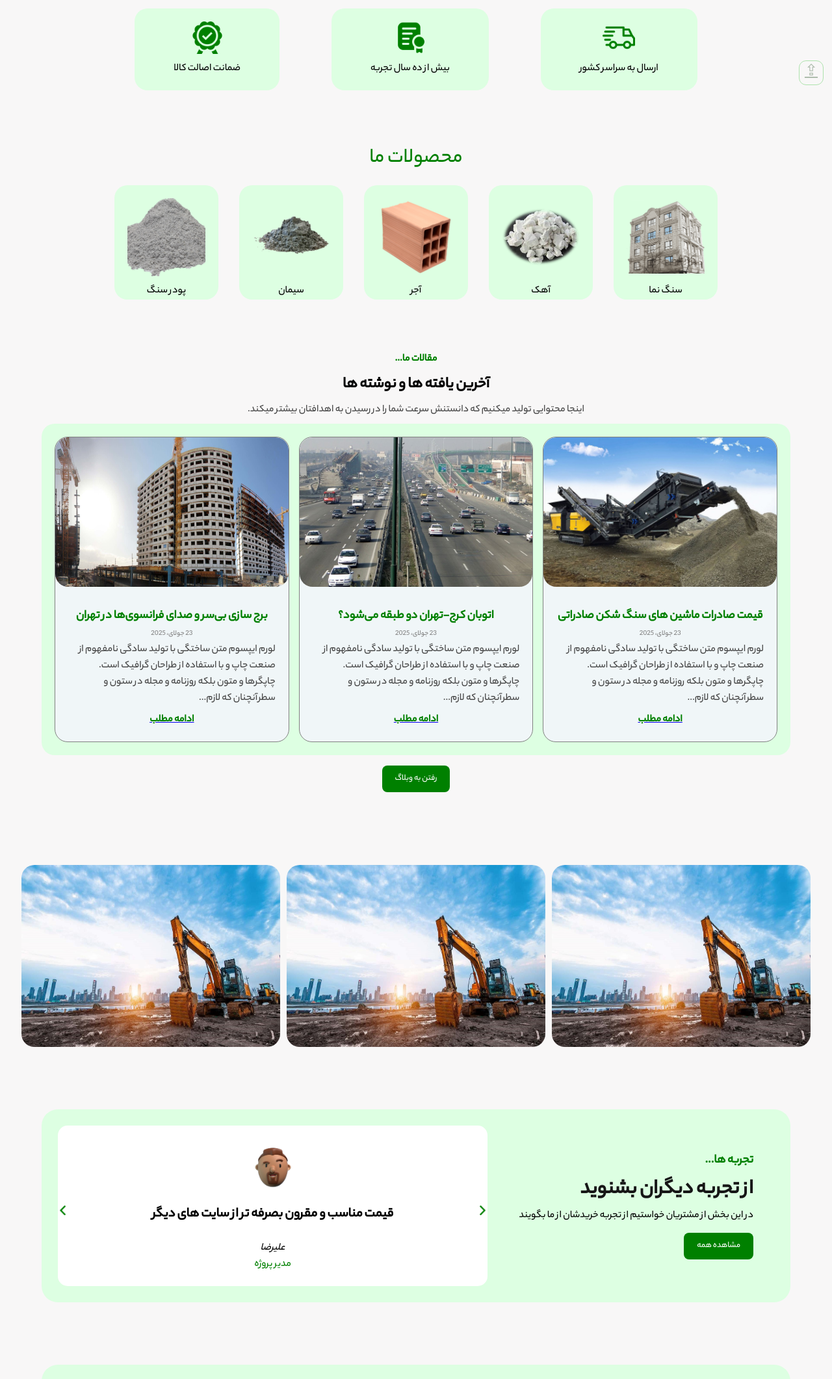
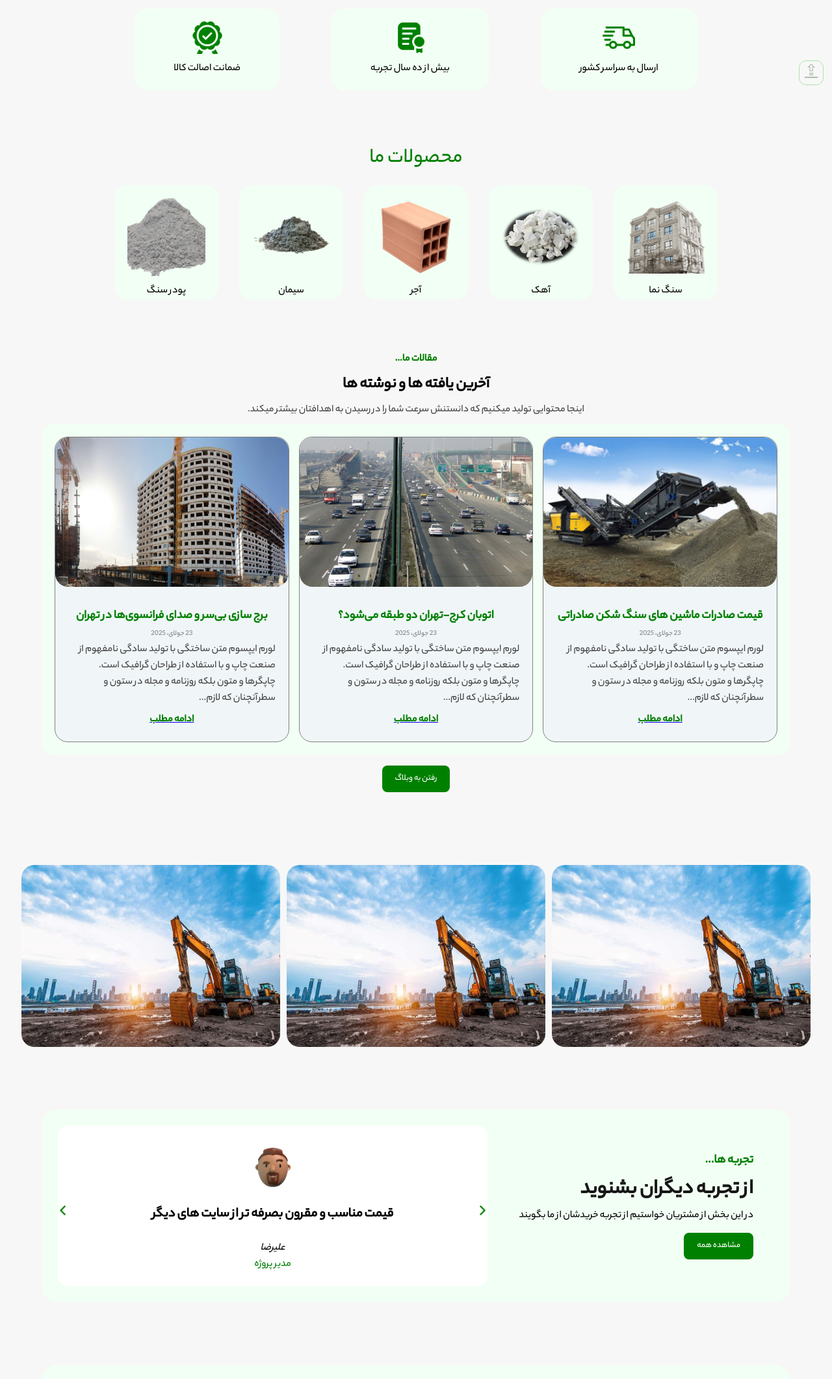
Before and after one commit to mohammadteow/arak-poodr, a plain HTML site: page index.html in a window 1280 px wide. Shown: the part 656-2778 px from the top of the page at 65% size. Drawn offline with Linux system fonts and the light colour scheme.

Commit message:
Update Color and Text

```diff
--- a/css/style.css
+++ b/css/style.css
@@ -122,7 +122,7 @@ body {
 }
 
 .Option_item {
-    background-color: #ddffe2;
+    background-color: #f2fff4;
     padding: 20px 60px;
     border-radius: 20px;
 }
@@ -160,7 +160,7 @@ body {
 }
 
 .Product-Item {
-    background-color: #ddffe2;
+    background-color: #f2fff4;
     padding: 20px 20px 0 20px;
     border-radius: 20px;
 }
@@ -222,7 +222,7 @@ body {
     align-items: center;
     justify-content: center;
     gap: 15px;
-    background-color: #ddffe2;
+    background-color: #f2fff4;
     border-radius: 20px;
     padding: 20px;
 }
@@ -296,7 +296,7 @@ body {
 }
 
 .Comments-card {
-    background-color: #ddffe2;
+    background-color: #f2fff4;
     border-radius: 25px;
     padding: 25px;
     display: flex;
@@ -384,7 +384,7 @@ body {
 }
 
 .Form-card {
-    background-color: #ddffe2;
+    background-color: #f2fff4;
     border-radius: 25px;
     display: flex;
     padding: 25px;
--- a/index.html
+++ b/index.html
@@ -218,7 +218,7 @@
     <footer class="Footer-Sec">
         <div class="footer-Card">
             <div class="info-Text">
-                <h2>نام شرکت</h2>
+                <h2>اراک پودر</h2>
                 <p> این یک نوشته آزمایشی است که به طراحان و برنامه نویسان کمک میکند تا این عزیزان با بهره گیری از این
                     نوشته تستی و آزمایشی بتوانند نمونه تکمیل شده از پروژه و طرح خودشان را به کارفرما نمایش دهند، استفاده
                     از این متن تستی می تواند سرعت پیشرفت پروژه را افزایش دهد.
```
